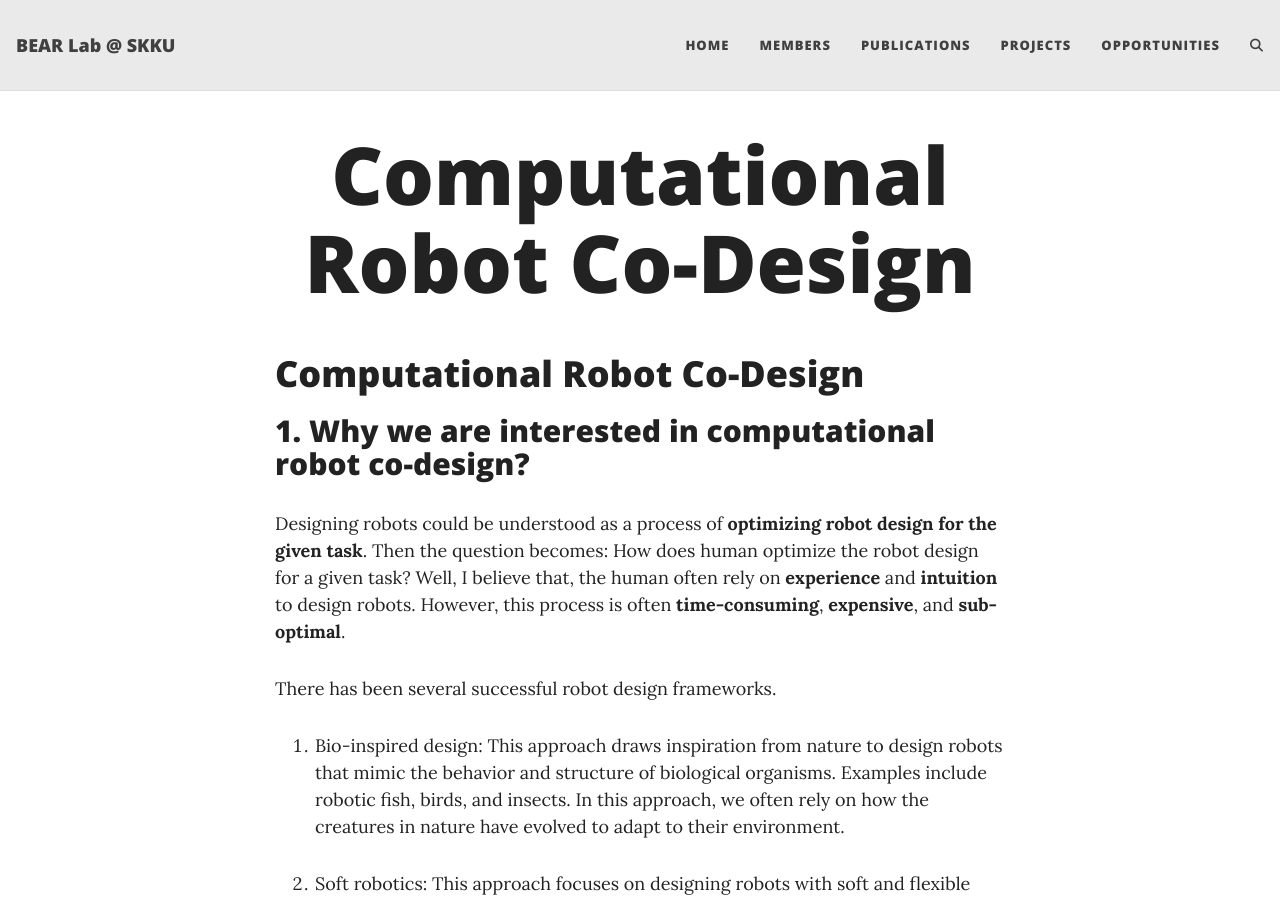
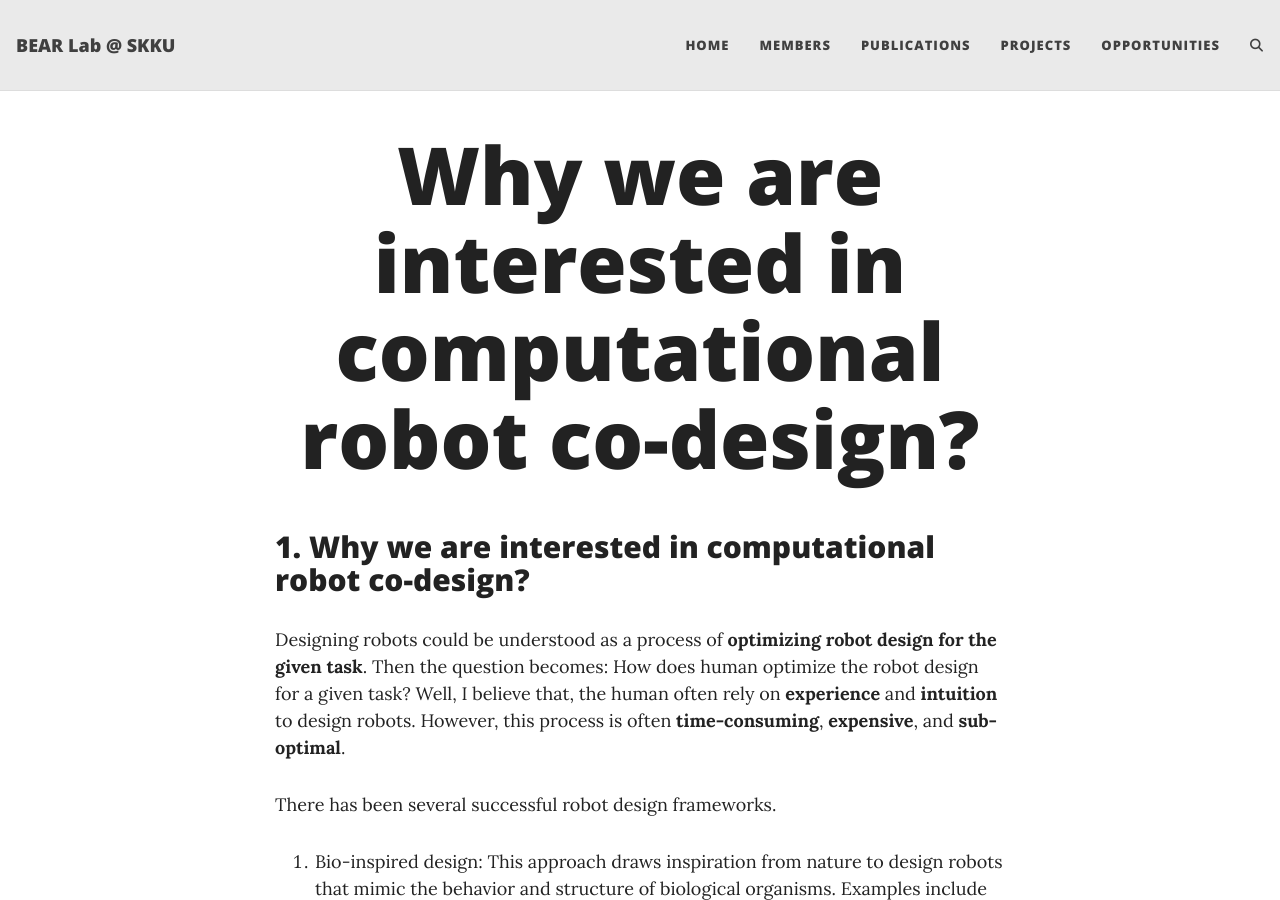
Before and after one commit to bear-research-lab/bear-research-lab.github.io, a Jekyll site: the page built from _pages/projects/codesign.md, in a window 1280 px wide and 900 px high. Built offline with Jekyll 4.4.1, drawn with Linux system fonts in a browser that asks for light colours; comment, search, counter and statistics services are not loaded; our own code applies the rules of GitHub Pages for plain Markdown files.

Commit message:
projects

```diff
--- a/_pages/projects/codesign.md
+++ b/_pages/projects/codesign.md
@@ -2,8 +2,6 @@
 layout: page
 permalink: /projects/codesign/
 ---
-
-# Computational Robot Co-Design
 
 ## 1. Why we are interested in computational robot co-design?
 Designing robots could be understood as a process of **optimizing robot design for the given task**. Then the question becomes: How does human optimize the robot design for a given task? Well, I believe that, the human often rely on **experience** and **intuition** to design robots. However, this process is often **time-consuming**, **expensive**, and **sub-optimal**.
```
Also changed, not shown: _pages/projects.md (+0 -1 lines).
